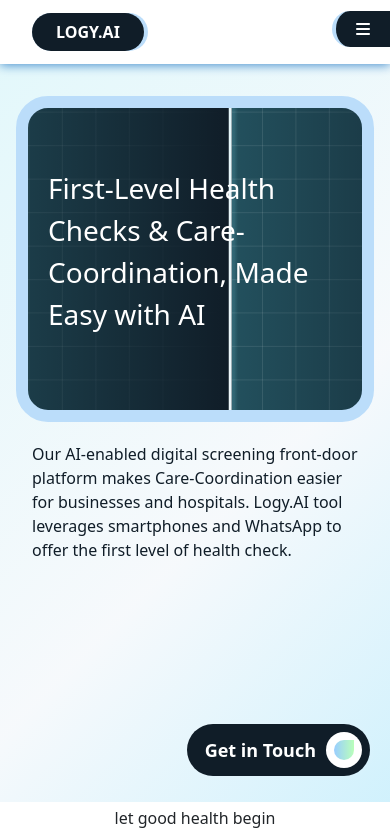
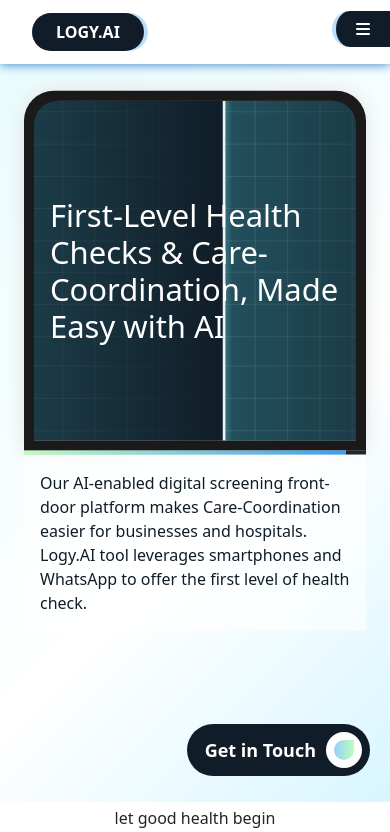
Before and after one commit to Debaprasad-dez/newlogyweb, a React (Create React App) app: page / in a window 390 px wide. Shown: the top 832 px of the page. Built offline with nearby package versions, Linux system fonts and the light colour scheme.

Commit message:
react page deploy 24

```diff
--- a/src/App.css
+++ b/src/App.css
@@ -380,7 +380,7 @@
 to {background-position: -1000px center;}
 }
 .bg-grad{
-    background: linear-gradient(-45deg, #00c3ffce, #ebf2f870, #52e5f070);
+    background: linear-gradient(-45deg, #00c3ffce, #ffffff70, #52e5f070);
     background-size: 400% 400%;
     animation: gradient 10s ease infinite;
 
@@ -396,19 +396,27 @@
 		background-position: 0% 50%;
 	}
 }
+.containerx{
+    top: 55%;
+    left: 50%;
+    position: absolute;
+    transform: translateY(-50%) translateX(-50%);
+    width: 80%;
+}
 .carText{
-    max-width: 67.8%;
-    top: 55%;
-    position: absolute;
-    transform: translateY(-50%);
 
+
+}
+.uptext{
+    font-weight: 600;
+    width: 80%;
 }
 .undertext{
     color: rgb(68, 68, 68);
-    margin-top: 20px;
-    font-size: 22px;
+    font-size: 24px;
     padding-left: 32px;
     padding-right: 32px;
+    background: #ffffff9c;
 }
 .leftline{
     background: wheat;
@@ -704,20 +712,90 @@
     padding-top: 100px;
     padding-bottom: 100px;
 }
+.mobile-phone {
+    padding: 10px 10px 30px;
+    width: 200px;
+    height: 400px;
+    box-shadow: 0 0 20px #e2e2e2;
+    border-radius: 30px;
+    background: #1b1a1a;
+  }
+  .uptextmob{
+    display: none;
+}
+  .whitemovingbox{
+    width: 10%;
+    height: 4px;
+    background: linear-gradient(90deg, #BAFFBA 0%, #379dfd 100%);
+    animation:  fullwide 4s infinite
+  }
+  @keyframes fullwide {
+    0% { width: 0% }
+    100% { width: 100% }
+}
+
+  .screen {
+    width: 100%;
+    height: 100%;
+    background: #f2f2f2;
+    border-radius: 26px;
+    overflow-y: auto;
+    background-image: url(./Images/anibg.svg);
+    background-size: cover;
+    background-repeat: repeat-x;
+    animation: animatedBackground 6s linear infinite ;
+  }
+
+  .brove {
+    width: 100px;
+    height: 20px;
+    background: #1b1a1a;
+    position: absolute;
+    margin: 0 40px;
+    border-radius: 0 0 20px 20px;
+  }
+
+  .speaker {
+    width: 60px;
+    height: 5px;
+    background: #d2d2d2;
+    display: block;
+    margin: auto;
+    margin-top: 5px;
+    border-radius: 20px;
+  }
+
 @media screen and (max-width:600px){
-    .textBox{
-        z-index: 3;
-        width: fit-content;
-        max-width: 100%;
-        padding: 20px;
-        font-size: 28px;
-        padding-top: 7vh;
-        padding-bottom: 7vh;
+    .containerx{
+        top: 45%;
+        left: 50%;
+        position: absolute;
+        transform: translateY(-50%) translateX(-50%);
+        width: 100%;
+    }
+    .brove{
+        display: none;
+    }
+    .mobile-phone{
+        width: 100%;
+        padding: 10px;
+        height: auto;
+        border-radius: 30px 30px 0 0 ;
+    }
+    .screen{
+        border-radius: 24px 24px 0 0 ;
+    }
+    .uptextmob{
+        display: block;
+        margin-top: 80px;
+        margin-bottom: 80px;
+    }
+    .uptext{
+        display: none;
     }
     .undertext{
         color: #101D28;
         font-weight: 500;
-        margin-top: 20px;
         font-size: 16px;
         padding-left: 16px;
         padding-right: 16px;
@@ -790,6 +868,7 @@
     .rightContact{
         margin-top: 16px;
     }
+
     .carText{
         max-width: 100%;
         margin-right: 16px;
--- a/src/Components/HomeCarousel.jsx
+++ b/src/Components/HomeCarousel.jsx
@@ -1,3 +1,4 @@
+import Mobilemock from "./Mobilemock";
 function HomeCarousel() {
   return (
     <div
@@ -9,20 +10,23 @@
         <div
           className="carousel-item  active"
           id="carouselImg1"
-          data-bs-interval="4000"
+          data-bs-interval="4000000"
         >
-          <div className="row">
-            <div className="col-md-2"></div>
-            <div className="col-md-8">
-              <div className="containerx">
-                <div className="carText">
-                  <div className="textBox">
-                    <p className="text-start text-white">
+          <div className="container">
+            <div className="row containerx">
+              <div className="col-md-3 ">
+                <Mobilemock />
+              </div>
+              <div className="col-md-9 ">
+                <div className="container pe-0">
+                  <div className="display-5 uptext text-start  px-4 pb-4">
                     First-Level Health Checks & Care-Coordination, Made Easy
                     with AI
-                    </p>
                   </div>
-                  <p className="undertext text-start">
+                  <div className="w-100 p- bg-dark">
+                    <div className="bg-warning whitemovingbox bg-white"></div>
+                  </div>
+                  <p className="undertext text-start py-3 mb-0">
                     Our AI-enabled digital screening front-door platform makes
                     Care-Coordination easier for businesses and hospitals.
                     Logy.AI tool leverages smartphones and WhatsApp to offer the
@@ -31,7 +35,6 @@
                 </div>
               </div>
             </div>
-            <div className="col-md-2"></div>
           </div>
         </div>
         <div
@@ -39,27 +42,27 @@
           id="carouselImg2"
           data-bs-interval="4000"
         >
-          <div className="row">
-            <div className="col-md-2"></div>
-            <div className="col-md-8">
-              <div className="containerx">
-                <div className="carText">
-                  <div className="textBox">
-                    <p className="text-start text-white">
-                      First-Level Health Checks & Care-Coordination, Made Easy
-                      with AI
-                    </p>
+          <div className="container">
+            <div className="row containerx">
+              <div className="col-md-3 ">
+                <Mobilemock />
               </div>
-                  <p className="undertext text-start">
+              <div className="col-md-9 ">
+                <div className="display-5 uptext text-start  px-4 pb-4">
+                  First-Level Health Checks & Care-Coordination, Made Easy with
+                  AI
+                </div>
+                <div className="w-100 p- bg-dark">
+                  <div className="bg-warning whitemovingbox bg-white"></div>
+                </div>
+                <p className="undertext text-start py-3 mb-0">
                   Our AI-enabled digital screening front-door platform makes
-                    Care-Coordination easier for businesses and hospitals.
-                    Logy.AI tool leverages smartphones and WhatsApp to offer the
-                    first level of health check.
+                  Care-Coordination easier for businesses and hospitals. Logy.AI
+                  tool leverages smartphones and WhatsApp to offer the first
+                  level of health check.
                 </p>
               </div>
             </div>
-            </div>
-            <div className="col-md-2"></div>
           </div>
         </div>
         <div
@@ -67,27 +70,27 @@
           id="carouselImg3"
           data-bs-interval="4000"
         >
-          <div className="row">
-            <div className="col-md-2"></div>
-            <div className="col-md-8">
-              <div className="containerx">
-                <div className="carText">
-                  <div className="textBox">
-                    <p className="text-start text-white">
-                      First-Level Health Checks & Care-Coordination, Made Easy
-                      with AI
-                    </p>
+          <div className="container">
+            <div className="row containerx">
+              <div className="col-md-3 ">
+                <Mobilemock />
               </div>
-                  <p className="undertext text-start">
+              <div className="col-md-9 ">
+                <div className="display-5 uptext text-start  px-4 pb-4">
+                  First-Level Health Checks & Care-Coordination, Made Easy with
+                  AI
+                </div>
+                <div className="w-100 p- bg-dark">
+                  <div className="bg-warning whitemovingbox bg-white"></div>
+                </div>
+                <p className="undertext text-start py-3 mb-0">
                   Our AI-enabled digital screening front-door platform makes
-                    Care-Coordination easier for businesses and hospitals.
-                    Logy.AI tool leverages smartphones and WhatsApp to offer the
-                    first level of health check.
+                  Care-Coordination easier for businesses and hospitals. Logy.AI
+                  tool leverages smartphones and WhatsApp to offer the first
+                  level of health check.
                 </p>
               </div>
             </div>
-            </div>
-            <div className="col-md-2"></div>
           </div>
         </div>
       </div>
--- /dev/null
+++ b/src/Components/Mobilemock.jsx
@@ -0,0 +1,18 @@
+function Mobilemock() {
+  return (
+    <div className="container pe-0">
+      <div class="mobile-phone">
+        <div class="brove">
+          <span class="speaker"></span>
+        </div>
+        <div class="screen text-white">
+          <p className="uptextmob display-5 text-start p-3">
+            First-Level Health Checks & Care-Coordination, Made Easy with AI
+          </p>
+        </div>
+      </div>
+    </div>
+  );
+}
+
+export default Mobilemock;
```
Also changed, not shown: src/Images/anibg.svg. Lines whose indentation alone changed are shown as unchanged.
